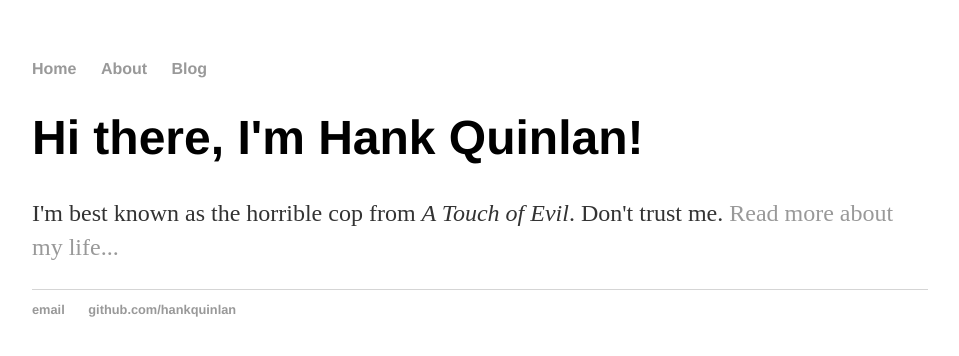
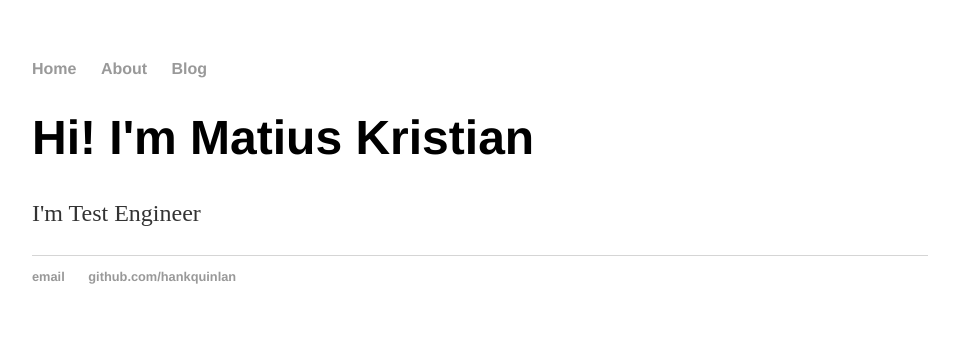
Before and after one commit to gnsisec/mattivityroom.github.io, a Jekyll site: the page built from index.html, in a window 1280 px wide. Shown: the top 356 px of the page, without its empty margins (160-1119 px from the left). Built offline with Jekyll 4.4.1, drawn with Linux system fonts in a browser that asks for light colours.

Commit message:
refactor index.html

```diff
--- a/index.html
+++ b/index.html
@@ -2,7 +2,7 @@
 layout: default
 title: mattivityroom
 ---
-		<div class="blurb">
-			<h1>Hi there, I'm Hank Quinlan!</h1>
-			<p>I'm best known as the horrible cop from <em>A Touch of Evil</em>. Don't trust me. <a href="/about">Read more about my life...</a></p>
-		</div>
+	<div class="blurb">
+		<h1>Hi! I'm Matius Kristian</h1>
+		<p>I'm Test Engineer</p>
+	</div>
```
